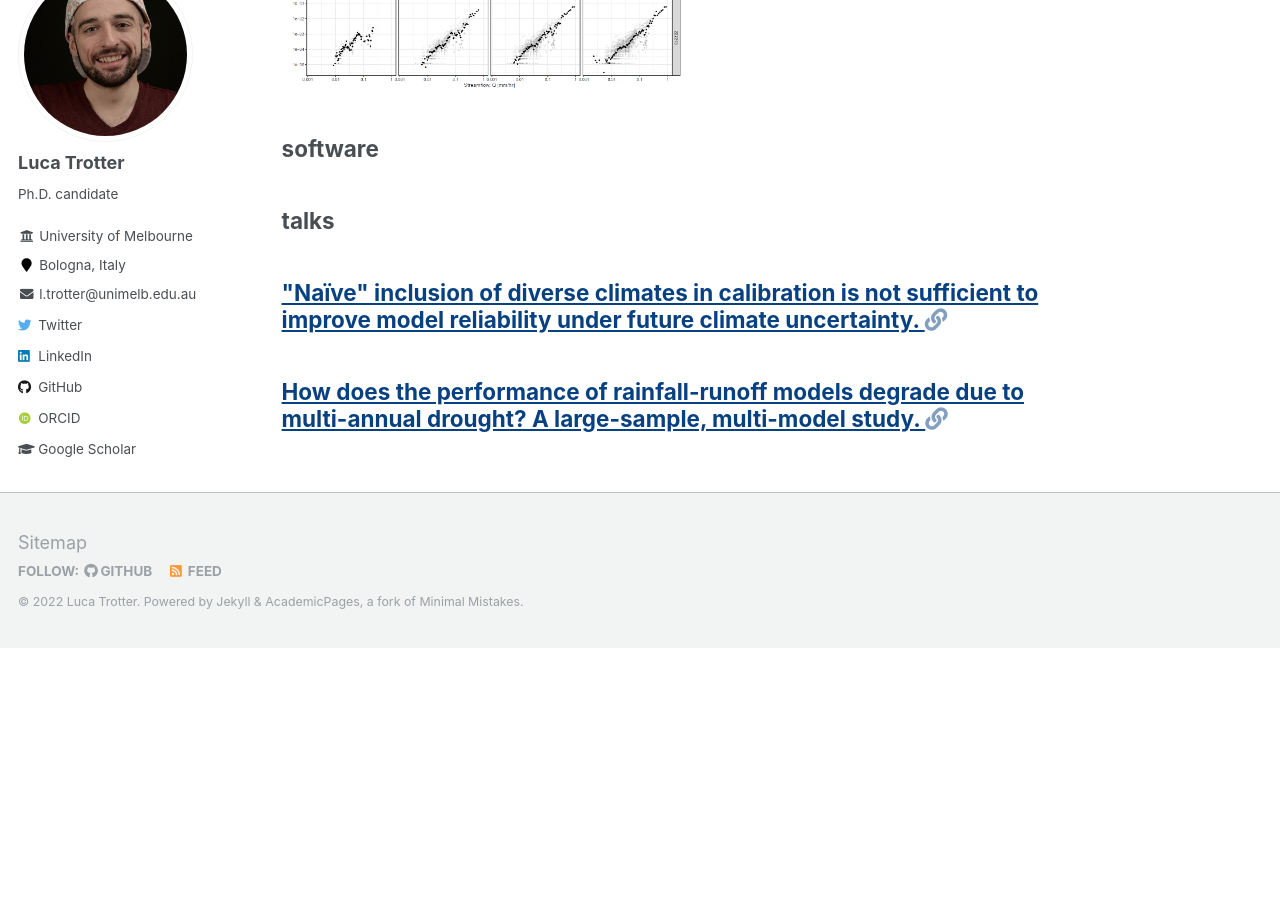
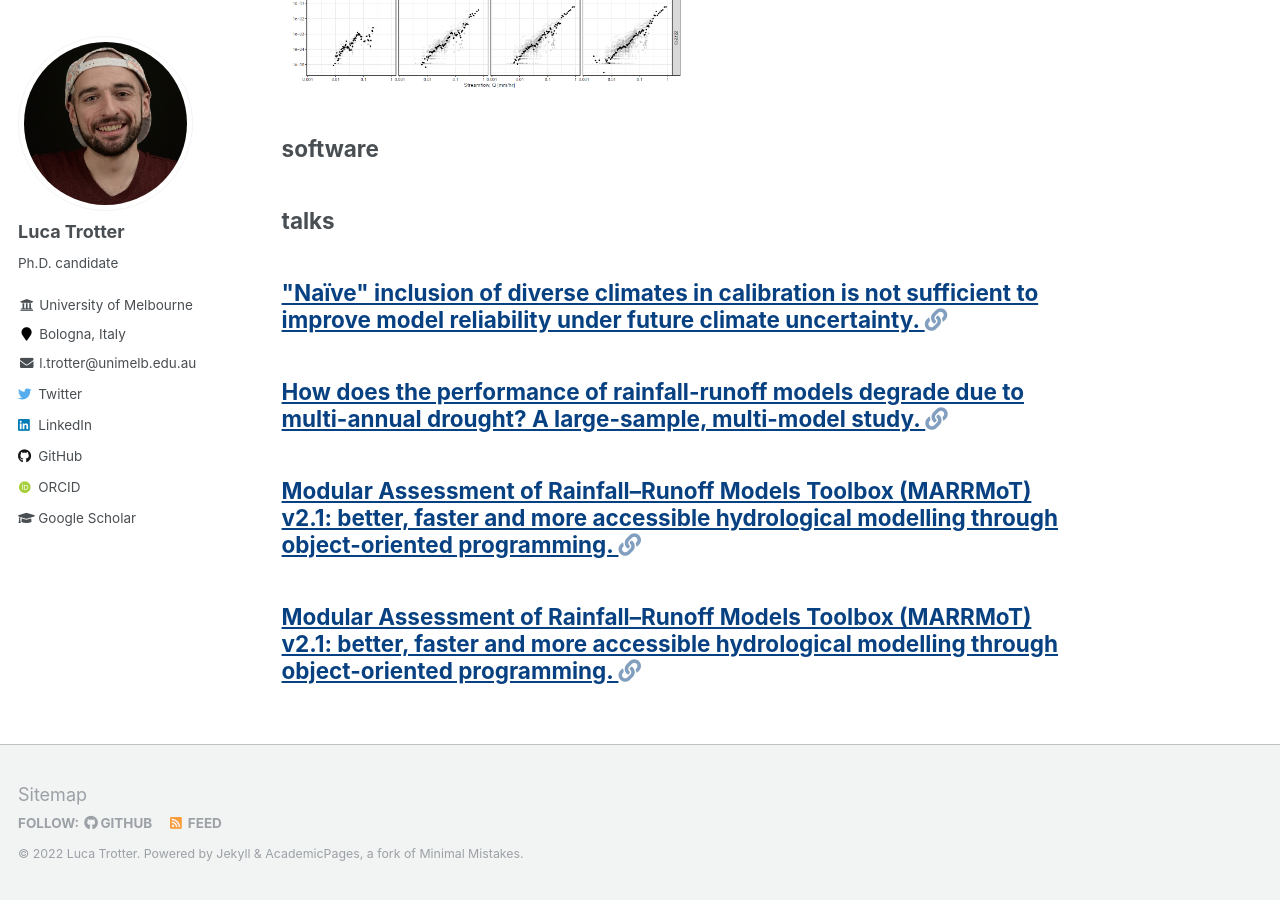
Before and after one commit to ltrotter/ltrotter.github.io, a Jekyll site: the page built from _pages/sitemap.md, in a window 1280 px wide and 900 px high, scrolled down 2674 px. Built offline with Jekyll 4.4.1, drawn with Linux system fonts in a browser that asks for light colours; some web fonts are replaced; before the commit the page ends 3322 px from its top, so only the background shows below that.

Commit message:
update conference talks

```diff
--- /dev/null
+++ b/_talks/220229_iahs2022.md
@@ -0,0 +1,9 @@
+---
+title: 'Modular Assessment of Rainfall&ndash;Runoff Models Toolbox (MARRMoT) v2.1: better, faster and more accessible hydrological modelling through object-oriented programming.'
+collection: talks
+date: 2022-05-30 8:30
+type: 'IAHS/AISH Scientific Assembly 2022'
+venue: 'Le Corum Congress Center, room Barthez 1'
+location: 'Montpellier, France'
+link: 'https://meetingorganizer.copernicus.org/IAHS2022/IAHS2022-96.html'
+---
--- /dev/null
+++ b/_talks/220524_egu2022.md
@@ -0,0 +1,9 @@
+---
+title: 'Modular Assessment of Rainfall&ndash;Runoff Models Toolbox (MARRMoT) v2.1: better, faster and more accessible hydrological modelling through object-oriented programming.'
+collection: talks
+date: 2022-05-24 10:50
+type: 'EGU General Assembly 2022'
+venue: 'Austria Centre Vienna, room 1.14'
+location: 'Vienna, Austria'
+link: 'https://doi.org/10.5194/egusphere-egu22-6849'
+---
```
Also changed, not shown: _talks/211209_modsim210.md (+2 -2 lines), _talks/220523_egu2022.md (+1 -1 lines).
